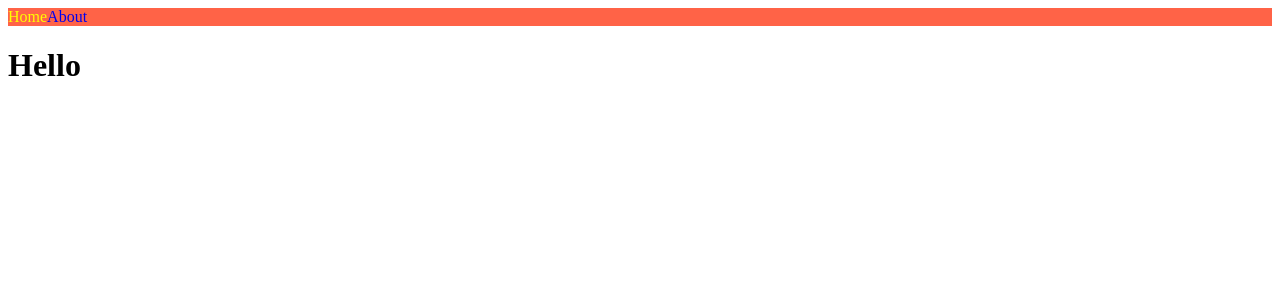
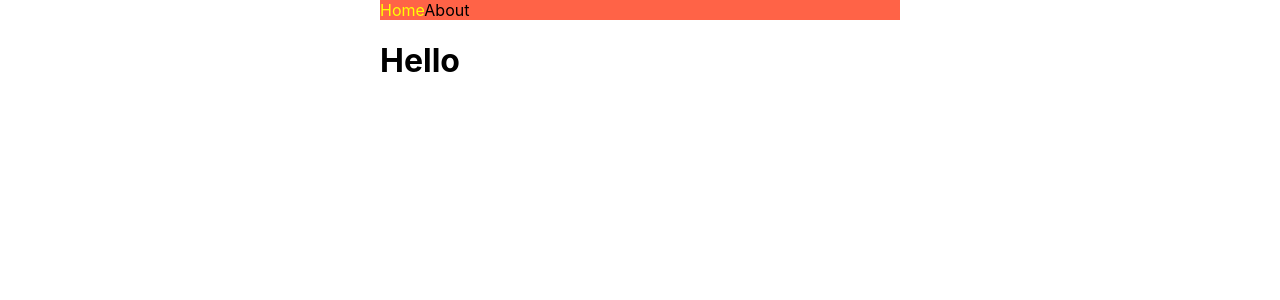
Before and after one commit to d0lbangi/nextjs-intro, a Next.js app: page / in a window 1280 px wide. Shown: the top 300 px of the page. Built offline with nearby package versions, Linux system fonts and the light colour scheme.

Commit message:
Custom App

```diff
--- a/components/NavBar.js
+++ b/components/NavBar.js
@@ -1,7 +1,5 @@
 import Link from "next/link";
 import { useRouter } from "next/router";
-import styles from "./NavBar.module.css";
-
 export default function NavBar() {
 
   const router = useRouter();
@@ -25,6 +23,7 @@ export default function NavBar() {
         }
         .active {
           color: yellow;
+          /* color: tomato; */
         }
       `}</style>
     </nav>
--- a/components/NavBar.module.css
+++ /dev/null
@@ -1,7 +0,0 @@
-.link {
-  text-decoration: none;
-}
-
-.active {
-  color: tomato;
-}
--- /dev/null
+++ b/pages/_app.js
@@ -0,0 +1,11 @@
+import NavBar from "../components/NavBar";
+import "../styles/globals.css";
+
+export default function MyApp({ Component, pageProps }) {
+  return (
+    <>
+      <NavBar />
+      <Component {...pageProps} />
+    </>
+  );
+}
--- a/pages/about.js
+++ b/pages/about.js
@@ -3,7 +3,6 @@ import NavBar from "../components/NavBar";
 export default function Potato() {
   return (
     <div>
-      <NavBar />
       <h1>About</h1>
     </div>
   );
--- a/pages/index.js
+++ b/pages/index.js
@@ -1,11 +1,6 @@
-import { useState } from "react";
-import NavBar from "../components/NavBar";
-
 export default function Home() {
-  // const [counter, setCounter] = useState(0);
   return (
     <div>
-      <NavBar/>
       <h1 className="active">Hello</h1>
       <style jsx>{`
         a {
```
